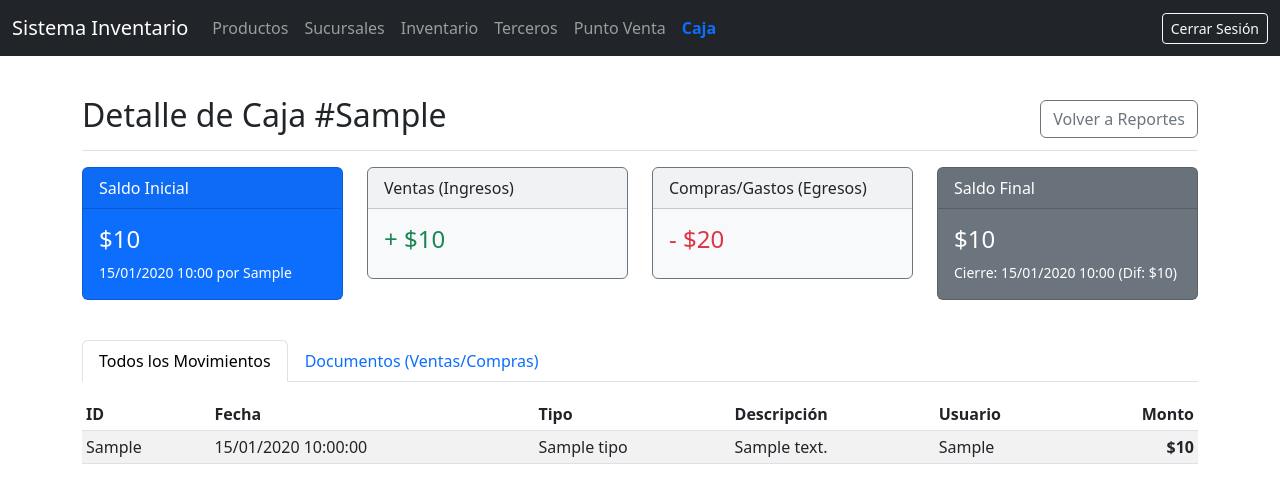
After one commit to AngelMontecino/sistema_inventario_practica, a Django app: template frontend/web/templates/caja/detalle_sesion.html in a window 1280 px wide. The commit adds this page. Shown: the top 503 px of the page. Run offline with Django 5.2, Linux system fonts and the light colour scheme; the template is opened without the code that fills it: most values are stand-ins (such as "Sample title", 1, 10 or a date in 2020).

Commit message:
Implementación de reportes historicos y movimientos extra

```diff
--- a/backend/app/schemas.py
+++ b/backend/app/schemas.py
@@ -276,6 +276,11 @@ class ReporteCajaItem(CajaResumenResponse):
     monto_real: Optional[Decimal] = None
     diferencia: Optional[Decimal] = None
 
+class CajaSesionDetalleResponse(ReporteCajaItem):
+    movimientos: List[MovimientoCajaResponse] = []
+
+    documentos_summary: List[DocumentoResponse] = []
+
 
 # AUTH / TOKEN SCHEMAS
 
--- a/frontend/core/settings.py
+++ b/frontend/core/settings.py
@@ -37,6 +37,7 @@ INSTALLED_APPS = [
     'django.contrib.sessions',
     'django.contrib.messages',
     'django.contrib.staticfiles',
+    'django.contrib.humanize',
     'web',
 ]
 
--- /dev/null
+++ b/frontend/web/templates/caja/detalle_sesion.html
@@ -0,0 +1,158 @@
+{% extends 'base.html' %}
+{% load humanize %}
+
+{% block title %}Detalle de Sesión de Caja{% endblock %}
+
+{% block content %}
+<div class="d-flex justify-content-between flex-wrap flex-md-nowrap align-items-center pt-3 pb-2 mb-3 border-bottom">
+    <h1 class="h2">Detalle de Caja #{{ detalle.id_apertura }}</h1>
+    <div class="btn-toolbar mb-2 mb-md-0">
+        <a href="{% url 'ver_reportes_caja' %}" class="btn btn-outline-secondary">
+            <i class="bi bi-arrow-left"></i> Volver a Reportes
+        </a>
+    </div>
+</div>
+
+{% if error %}
+<div class="alert alert-danger" role="alert">
+    {{ error }}
+</div>
+{% endif %}
+
+{% if detalle %}
+<!-- Resumen Cards -->
+<div class="row mb-4">
+    <div class="col-md-3">
+        <div class="card text-white bg-primary mb-3">
+            <div class="card-header">Saldo Inicial</div>
+            <div class="card-body">
+                <h4 class="card-title">${{ detalle.saldo_inicial|intcomma }}</h4>
+                <p class="card-text small">{{ detalle.fecha_apertura|date:"d/m/Y H:i" }} por {{ detalle.usuario_apertura }}</p>
+            </div>
+        </div>
+    </div>
+    <div class="col-md-3">
+        <div class="card text-dark bg-light mb-3 border-secondary">
+            <div class="card-header">Ventas (Ingresos)</div>
+            <div class="card-body">
+                <h4 class="card-title text-success">+ ${{ detalle.ingresos_ventas|intcomma }}</h4>
+            </div>
+        </div>
+    </div>
+    <div class="col-md-3">
+        <div class="card text-dark bg-light mb-3 border-secondary">
+            <div class="card-header">Compras/Gastos (Egresos)</div>
+            <div class="card-body">
+                <h4 class="card-title text-danger">- ${{ detalle.egresos_compras|add:detalle.egresos_extra|intcomma }}</h4>
+            </div>
+        </div>
+    </div>
+    <div class="col-md-3">
+        <div class="card {% if detalle.estado == 'ABIERTA' %}bg-success{% else %}bg-secondary{% endif %} text-white mb-3">
+            <div class="card-header">Saldo Final {% if detalle.estado == 'ABIERTA' %}(Actual){% endif %}</div>
+            <div class="card-body">
+                <h4 class="card-title">${{ detalle.saldo_teorico|intcomma }}</h4>
+                {% if detalle.estado == 'CERRADA' %}
+                    <p class="card-text small">Cierre: {{ detalle.fecha_cierre|date:"d/m/Y H:i" }} (Dif: ${{ detalle.diferencia|intcomma }})</p>
+                {% else %}
+                    <p class="card-text small">EN CURSO</p>
+                {% endif %}
+            </div>
+        </div>
+    </div>
+</div>
+
+<!-- Tabs -->
+<ul class="nav nav-tabs" id="myTab" role="tablist">
+    <li class="nav-item" role="presentation">
+        <button class="nav-link active" id="movimientos-tab" data-bs-toggle="tab" data-bs-target="#movimientos" type="button" role="tab">Todos los Movimientos</button>
+    </li>
+    <li class="nav-item" role="presentation">
+        <button class="nav-link" id="documentos-tab" data-bs-toggle="tab" data-bs-target="#documentos" type="button" role="tab">Documentos (Ventas/Compras)</button>
+    </li>
+</ul>
+
+<div class="tab-content pt-3" id="myTabContent">
+
+    <!-- Tab Movimientos Caja -->
+    <div class="tab-pane fade show active" id="movimientos" role="tabpanel">
+        <div class="table-responsive">
+            <table class="table table-sm table-striped">
+                <thead>
+                    <tr>
+                        <th>ID</th>
+                        <th>Fecha</th>
+                        <th>Tipo</th>
+                        <th>Descripción</th>
+                        <th>Usuario</th>
+                        <th class="text-end">Monto</th>
+                    </tr>
+                </thead>
+                <tbody>
+                    {% for mov in detalle.movimientos %}
+                    <tr>
+                        <td>{{ mov.id_movimiento }}</td>
+                        <td>{{ mov.fecha|date:"d/m/Y H:i:s" }}</td>
+                        <td>
+                            {% if mov.tipo == "INGRESO" %}<span class="badge bg-success">INGRESO</span>
+                            {% elif mov.tipo == "EGRESO" %}<span class="badge bg-danger">EGRESO</span>
+                            {% elif mov.tipo == "APERTURA" %}<span class="badge bg-primary">APERTURA</span>
+                            {% elif mov.tipo == "CIERRE" %}<span class="badge bg-secondary">CIERRE</span>
+                            {% else %}{{ mov.tipo }}{% endif %}
+                        </td>
+                        <td>{{ mov.descripcion }}</td>
+                        <td>{{ mov.id_usuario }}</td>
+                        <td class="text-end fw-bold">
+                            ${{ mov.monto|intcomma }}
+                        </td>
+                    </tr>
+                    {% empty %}
+                    <tr><td colspan="6">Sin movimientos.</td></tr>
+                    {% endfor %}
+                </tbody>
+            </table>
+        </div>
+    </div>
+
+    <!-- Tab Documentos -->
+    <div class="tab-pane fade" id="documentos" role="tabpanel">
+        <div class="table-responsive">
+            <table class="table table-sm table-hover">
+                <thead>
+                    <tr>
+                        <th>Folio</th>
+                        <th>Operación</th>
+                        <th>Fecha</th>
+                        <th>Tercero</th>
+                        <th>Estado</th>
+                        <th class="text-end">Total</th>
+                    </tr>
+                </thead>
+                <tbody>
+                    {% for doc in detalle.documentos_summary %}
+                    <tr>
+                        <td>{{ doc.folio }}</td>
+                        <td>
+                            {% if doc.tipo_operacion == "VENTA" %}<span class="badge bg-info text-dark">VENTA</span>
+                            {% else %}<span class="badge bg-warning text-dark">COMPRA</span>{% endif %}
+                        </td>
+                        <td>{{ doc.fecha_emision|date:"d/m/Y H:i" }}</td>
+                        <td>{{ doc.id_tercero|default:"-" }}</td>
+                        <td>{{ doc.estado_pago }}</td>
+                        <td class="text-end">${{ doc.total|default:"0"|intcomma }}</td>
+                    </tr>
+                    {% empty %}
+                    <tr><td colspan="6">No hay documentos registrados en esta sesión.</td></tr>
+                    {% endfor %}
+                </tbody>
+            </table>
+        </div>
+    </div>
+</div>
+</div>
+
+{% else %}
+    <div class="alert alert-info">No se encontraron detalles para esta sesión o hubo un error al cargarlos.</div>
+{% endif %}
+
+{% endblock %}
--- a/frontend/web/templates/caja/gestion.html
+++ b/frontend/web/templates/caja/gestion.html
@@ -52,8 +52,8 @@
                     <a href="{% url 'crear_documento' %}" class="btn btn-primary btn-lg">
                         <i class="bi bi-cart-plus"></i> Nueva Venta (POS)
                     </a>
-                    <button class="btn btn-outline-secondary" disabled>Registrar Movimiento Extra (Pronto)</button>
-                    <button class="btn btn-outline-info" disabled>Ver Reportes Históricos (Pronto)</button>
+                    <a href="{% url 'registrar_movimiento_caja' %}" class="btn btn-outline-secondary">Registrar Movimiento Extra</a>
+                    <a href="{% url 'ver_reportes_caja' %}" class="btn btn-outline-info">Ver Reportes Históricos</a>
                 </div>
             </div>
         </div>
--- a/frontend/web/urls.py
+++ b/frontend/web/urls.py
@@ -40,10 +40,13 @@ urlpatterns = [
     # Documentos
     path('documentos/nuevo', views.crear_documento, name='crear_documento'),
 
-    # Caja (NUEVO)
+    # Caja
     path('caja/', views.gestion_caja, name='gestion_caja'),
     path('caja/apertura', views.abrir_caja, name='abrir_caja'),
     path('caja/cierre', views.cerrar_caja, name='cerrar_caja'),
+    path('caja/movimiento', views.registrar_movimiento, name='registrar_movimiento_caja'),
+    path('caja/reportes', views.ver_reportes, name='ver_reportes_caja'),
+    path('caja/reportes/<int:id_apertura>', views.detalle_sesion, name='detalle_sesion_caja'),
 
     # API Proxies
     path('api/productos/buscar', views.api_buscar_productos, name='api_buscar_productos'),
--- a/frontend/web/views/__init__.py
+++ b/frontend/web/views/__init__.py
@@ -9,4 +9,4 @@ from .config import (
 )
 from .terceros import lista_terceros, crear_tercero, editar_tercero
 from .documentos import crear_documento, api_buscar_productos, api_ver_stock
-from .caja import gestion_caja, abrir_caja, cerrar_caja
+from .caja import gestion_caja, abrir_caja, cerrar_caja, registrar_movimiento, ver_reportes, detalle_sesion
```
Also changed, not shown: backend/app/crud.py (+61 -1 lines), backend/app/routers/caja.py (+28 -0 lines), frontend/web/templates/caja/movimiento_extra.html (added, +50 -0 lines), frontend/web/templates/caja/reportes.html (added, +103 -0 lines), frontend/web/views/caja.py (+136 -0 lines).
